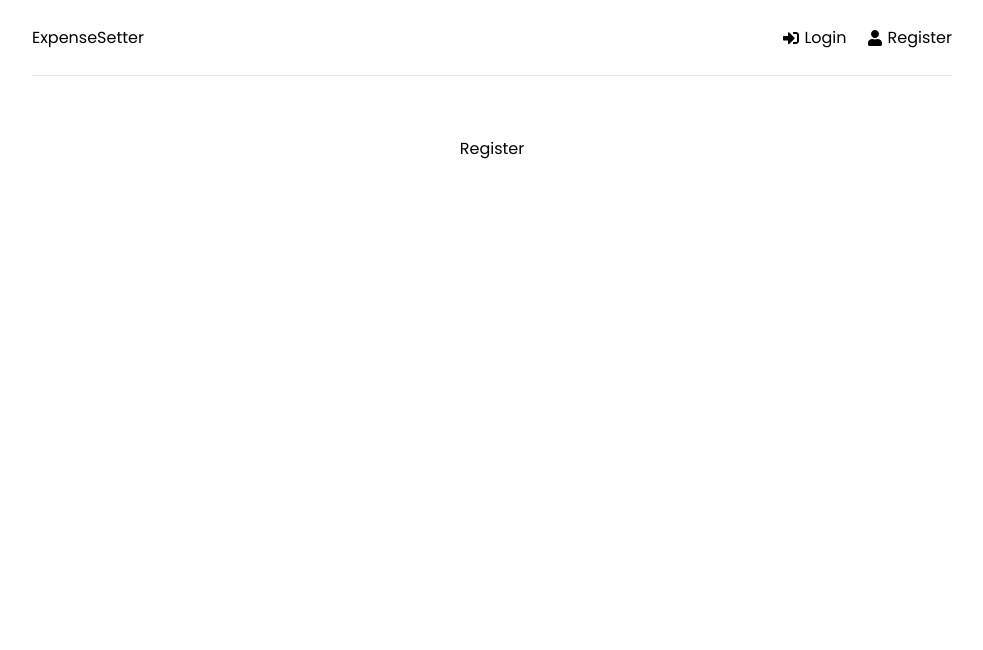
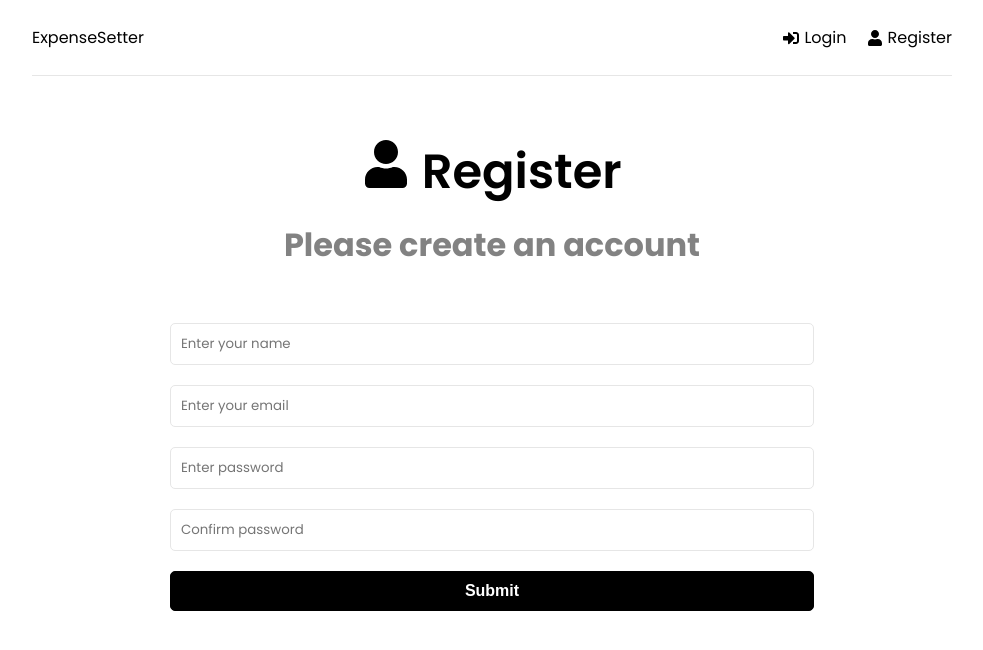
Before and after one commit to aarekr/DailySpender, a React (Create React App) app in the folder frontend/: page /register in a window 1280 px wide. Shown: the top 650 px of the page, without its empty margins (148-1131 px from the left). Built offline with nearby package versions, Linux system fonts and the light colour scheme.

Commit message:
Register and Login pages UI

```diff
--- a/frontend/src/pages/Login.jsx
+++ b/frontend/src/pages/Login.jsx
@@ -1,9 +1,59 @@
+import { useState, useEffect } from "react"
+import { FaSignInAlt } from 'react-icons/fa'
+
 function Login() {
-  return (
-    <div>
-      Login
-    </div>
-  )
+    const [formData, setFormData] = useState({
+        email: '',
+        password: '',
+    })
+    const { email, password } = formData
+    const onChange = (e) => {
+        setFormData((prevState) => ({
+            ...prevState,
+            [e.target.name]: e.target.value,
+        }))
+    }
+    const onSubmit = (e) => {
+        e.preventDefault()
+    }
+
+    return (
+        <>
+            <section className="heading">
+                <h1><FaSignInAlt /> Login</h1>
+                <p>Login and start tracking expenses</p>
+            </section>
+            <section className="form">
+                <form onSubmit={onSubmit}>
+                    <div className="form-group">
+                        <input
+                            type="email"
+                            className="form-control"
+                            id="email"
+                            name="email"
+                            value={email}
+                            placeholder="Enter your email"
+                            onChange={onChange}
+                        />
+                    </div>
+                    <div className="form-group">
+                        <input
+                            type="password"
+                            className="form-control"
+                            id="password"
+                            name="password"
+                            value={password}
+                            placeholder="Enter password"
+                            onChange={onChange}
+                        />
+                    </div>
+                    <div className="form-group">
+                        <button type="submit" className="btn btn-block">Submit</button>
+                    </div>
+                </form>
+            </section>
+        </>
+    )
 }
 
 export default Login
--- a/frontend/src/pages/Register.jsx
+++ b/frontend/src/pages/Register.jsx
@@ -1,9 +1,83 @@
+import { useState, useEffect } from "react"
+import { FaUser } from 'react-icons/fa'
+
 function Register() {
-  return (
-    <div>
-      Register
-    </div>
-  )
+    const [formData, setFormData] = useState({
+        name: '',
+        email: '',
+        password: '',
+        password2: ''
+    })
+    const { name, email, password, password2 } = formData
+    const onChange = (e) => {
+        setFormData((prevState) => ({
+            ...prevState,
+            [e.target.name]: e.target.value,
+        }))
+    }
+    const onSubmit = (e) => {
+        e.preventDefault()
+    }
+
+    return (
+        <>
+            <section className="heading">
+                <h1><FaUser /> Register</h1>
+                <p>Please create an account</p>
+            </section>
+            <section className="form">
+                <form onSubmit={onSubmit}>
+                    <div className="form-group">
+                        <input
+                            type="text"
+                            className="form-control"
+                            id="name"
+                            name="name"
+                            value={name}
+                            placeholder="Enter your name"
+                            onChange={onChange}
+                        />
+                    </div>
+                    <div className="form-group">
+                        <input
+                            type="email"
+                            className="form-control"
+                            id="email"
+                            name="email"
+                            value={email}
+                            placeholder="Enter your email"
+                            onChange={onChange}
+                        />
+                    </div>
+                    <div className="form-group">
+                        <input
+                            type="password"
+                            className="form-control"
+                            id="password"
+                            name="password"
+                            value={password}
+                            placeholder="Enter password"
+                            onChange={onChange}
+                        />
+                    </div>
+                    <div className="form-group">
+                        <input
+                            type="password"
+                            className="form-control"
+                            id="password2"
+                            name="password2"
+                            value={password2}
+                            placeholder="Confirm password"
+                            onChange={onChange}
+                        />
+                    </div>
+                    <div className="form-group">
+                        <button type="submit" className="btn btn-block">Submit</button>
+                    </div>
+                </form>
+            </section>
+        </>
+    )
 }
 
 export default Register
```
